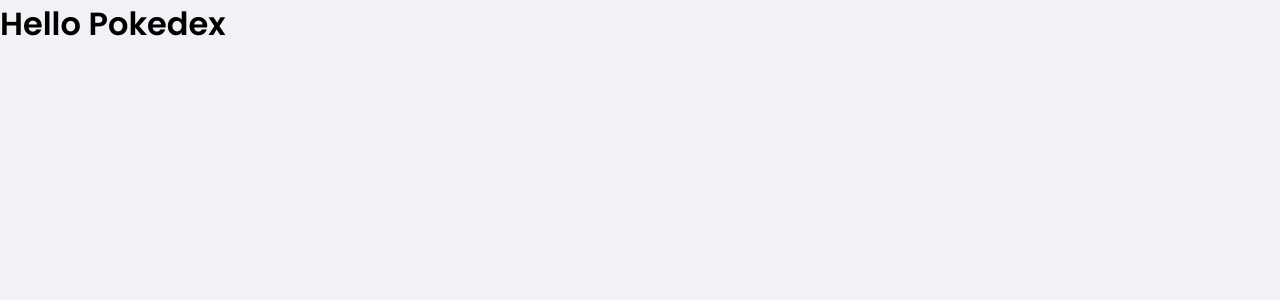
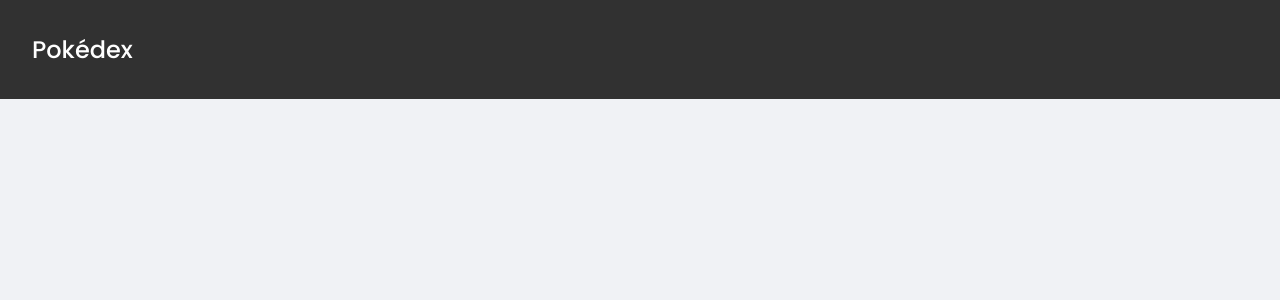
Before and after one commit to gabriellennon/challenge-novatics, a React (Create React App) app: page / in a window 1280 px wide. Shown: the top 300 px of the page. Built offline with nearby package versions, Linux system fonts and the light colour scheme.

Commit message:
header component

```diff
--- a/src/App.tsx
+++ b/src/App.tsx
@@ -1,10 +1,11 @@
+import { Header } from "./components/Header";
 import { GlobalStyle } from "./styles/global";
 
 export function App() {
   return (
-    <div className="App">
-      <h1>Hello Pokedex</h1>
+    <>
+      <Header />
       <GlobalStyle/>
-    </div>
+    </>
   );
 }
--- /dev/null
+++ b/src/components/Header/index.tsx
@@ -0,0 +1,9 @@
+import { Container } from "./styles";
+
+export function Header(){
+    return(
+        <Container>
+            <h2>Pokédex</h2>
+        </Container>
+    )
+}
--- /dev/null
+++ b/src/components/Header/styles.ts
@@ -0,0 +1,11 @@
+import styled from 'styled-components';
+
+export const Container = styled.header`
+    background: var(--dark);
+    padding: 2rem;
+
+    h2{
+        color: var(--shape);
+        font-weight: 500;
+    }
+`;
--- a/src/styles/global.ts
+++ b/src/styles/global.ts
@@ -4,12 +4,26 @@ export const GlobalStyle = createGlobalStyle`
     :root{
         --background: #f0f2f5;
         --shape: #FFFFFF;
+        --dark: #313131;
     }
 
     * {
         margin: 0;
         padding: 0;
         box-sizing: border-box;
+    }
+
+    html {
+        @media (max-width: 1080px) {
+            /* percent will increase will base in the general percent */
+            /* 15px */
+            font-size: 93.75%;
+        }
+
+        @media (max-width: 720px) {
+            /* 14px */
+            font-size: 87.5%;
+        }
     }
 
     body {
@@ -25,4 +39,13 @@ export const GlobalStyle = createGlobalStyle`
     h1,  h2, h3, h4, h5, h6, strong {
         font-weight: 600;
     }
+
+    button {
+        cursor: pointer;
+    }
+
+    [disabled] {
+        opacity: 0.6;
+        cursor: not-allowed;
+    }
 `;
```
